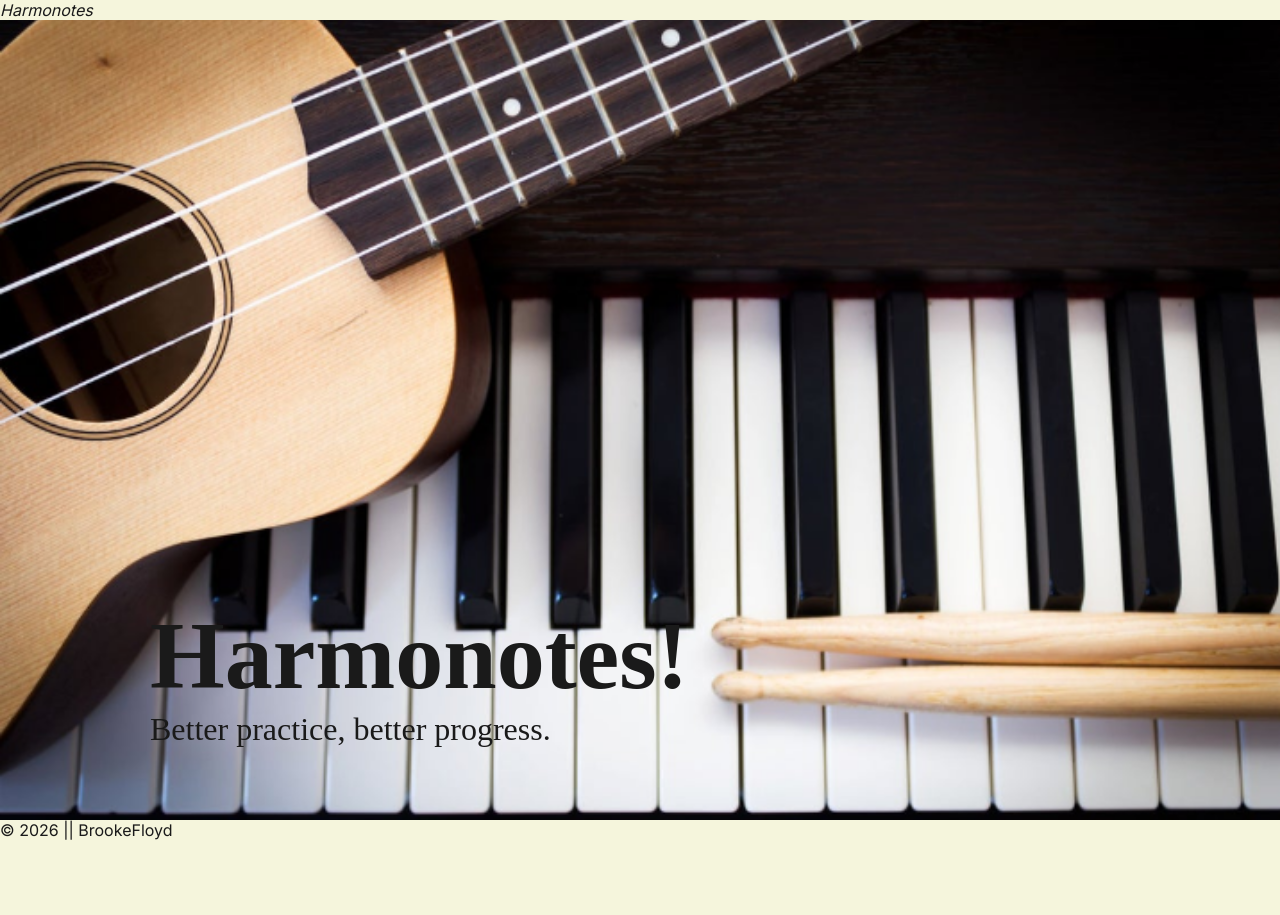
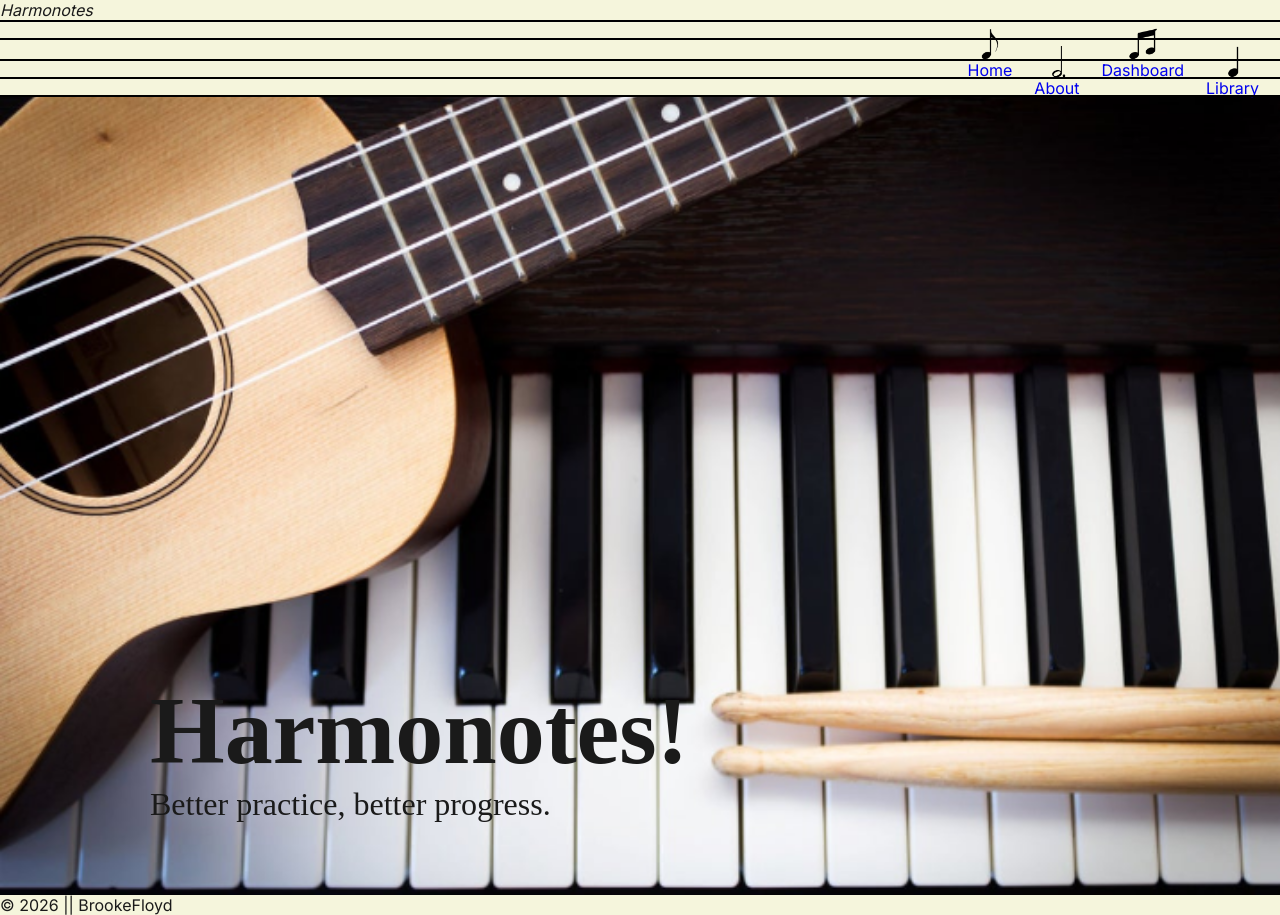
Before and after one commit to BrookeFloyd10/Harmonotes-BrookeF, a React (Vite) app in the folder harmonotes/: page / in a window 1280 px wide. Before the commit the page ends 840 px from the top, so only its background shows below. Built offline with nearby package versions, Linux system fonts and the light colour scheme.

Commit message:
added classes to header sections for styling

```diff
--- a/harmonotes/src/components/layout/Header.jsx
+++ b/harmonotes/src/components/layout/Header.jsx
@@ -1,11 +1,13 @@
+import NavBar from "./NavBar";
 
 const Header = () => {
     return (
-        <header>
-            <div className="header">
+        <header className="site-header">
+            <div className="brand">
                 <em>Harmonotes</em>
+            </div>
 
-            </div>
+            <NavBar />
         </header>
     );
 }
```
